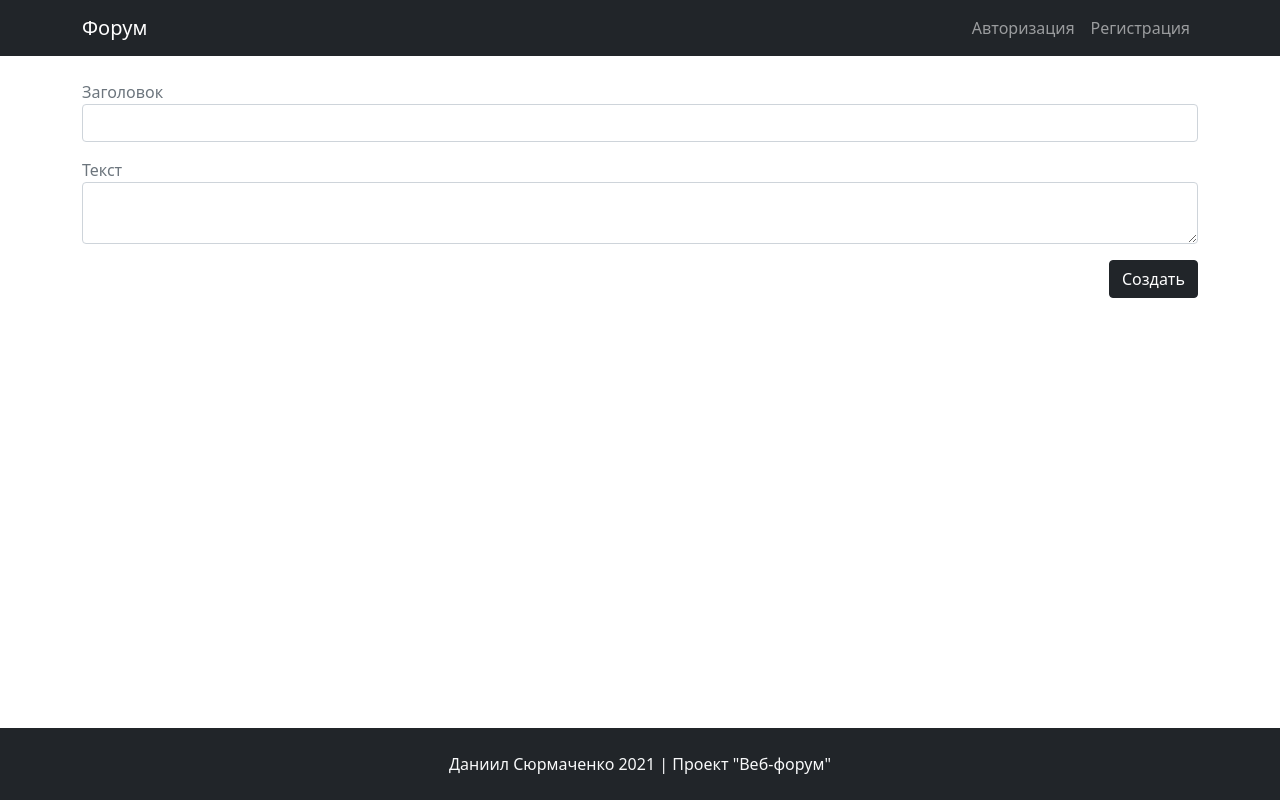
After one commit to volkovik/web-forum, a Flask app: page /create_topic in a window 1280 px wide. The commit adds this page. Run offline with Flask 2, Linux system fonts and the light colour scheme.

Commit message:
Добавлена возможность добавлять темы на форум

```diff
--- a/forms.py
+++ b/forms.py
@@ -50,3 +50,11 @@ class CommentForm(FlaskForm):
     text = TextAreaField("Текст", validators=[DataRequired(),
                                               Length(-1, 2048, "Текст не должен превышать более 2048 символов")])
     submit = SubmitField("Отправить")
+
+
+class TopicForm(FlaskForm):
+    title = StringField("Заголовок", validators=[DataRequired(),
+                                                 Length(-1, 32, "Заголовок не должен превышать более 32 символов")])
+    text = TextAreaField("Текст", validators=[DataRequired(),
+                                              Length(-1, 2048, "Текст не должен превышать более 2048 символов")])
+    submit = SubmitField("Создать")
--- a/main.py
+++ b/main.py
@@ -118,6 +118,32 @@ def topic_content(topic_id):
             abort(404, description="Темы с таким ID не существует")
 
 
+@app.route("/create_topic", methods=["GET", "POST"])
+def create_topic():
+    """Страница с формой создания темы"""
+    form = TopicForm()
+
+    if form.validate_on_submit():
+        db_sess = db_session.create_session()
+        topic = Topic(
+            author_id=current_user.id,
+            title=form.title.data
+        )
+        db_sess.add(topic)
+        db_sess.commit()
+        comment = Comment(
+            author_id=current_user.id,
+            topic_id=topic.id,
+            text=form.text.data
+        )
+        db_sess.add(comment)
+        db_sess.commit()
+
+        return redirect("/")
+    else:
+        return render_template("create_topic.html", title="Создать тему", form=form)
+
+
 def main():
     db_session.global_init(os.environ.get("DATABASE_URL"))
     app.run()
--- a/templates/base.html
+++ b/templates/base.html
@@ -32,9 +32,10 @@
                     <span class="navbar-toggler-icon"></span>
                 </button>
                 <div class="collapse navbar-collapse" id="navbarNav">
-                    <ul class="navbar-nav ms-auto">
+                    <div class="navbar-nav ms-auto">
                         {% if current_user.is_authenticated %}
-                            <li class="nav-item dropdown">
+                            <a class="nav-link" href="/create_topic">Создать тему</a>
+                            <div class="nav-item dropdown">
                                 <a class="nav-link dropdown-toggle" href="#" id="navbarDropdownMenuLink" role="button"
                                    data-bs-toggle="dropdown" aria-expanded="false">
                                     {{ current_user.username }}
@@ -42,12 +43,12 @@
                                 <ul class="dropdown-menu dropdown-menu-dark" aria-labelledby="navbarDropdownMenuLink">
                                     <li><a class="dropdown-item" href="/logout">Выйти</a></li>
                                 </ul>
-                            </li>
+                            </div>
                         {% else %}
-                            <li class="nav-item"><a href="/login" class="nav-link">Авторизация</a></li>
-                            <li class="nav-item"><a href="/register" class="nav-link">Регистрация</a></li>
+                            <a class="nav-link" href="/login">Авторизация</a>
+                            <a class="nav-link" href="/register">Регистрация</a>
                         {% endif %}
-                    </ul>
+                    </div>
                 </div>
             </div>
         </nav>
--- /dev/null
+++ b/templates/create_topic.html
@@ -0,0 +1,26 @@
+{% extends "base.html" %}
+
+{% block content %}
+    <form action="" method="post" novalidate>
+        {{ form.hidden_tag() }}
+        <p>
+            <span class="text-muted">{{ form.title.label }}</span>
+            {{ form.title(class="form-control") }}
+            {% for error in form.title.errors %}
+                <div class="alert alert-danger" role="alert">
+                    {{ error }}
+                </div>
+            {% endfor %}
+        </p>
+        <p>
+            <span class="text-muted">{{ form.text.label }}</span>
+            {{ form.text(class="form-control") }}
+            {% for error in form.text.errors %}
+                <div class="alert alert-danger" role="alert">
+                    {{ error }}
+                </div>
+            {% endfor %}
+        </p>
+        <p>{{ form.submit(type="submit", class="btn btn-dark float-end") }}</p>
+    </form>
+{% endblock %}
```
Also changed, not shown: templates/index.html (+11 -5 lines), templates/topic.html (+14 -4 lines).
